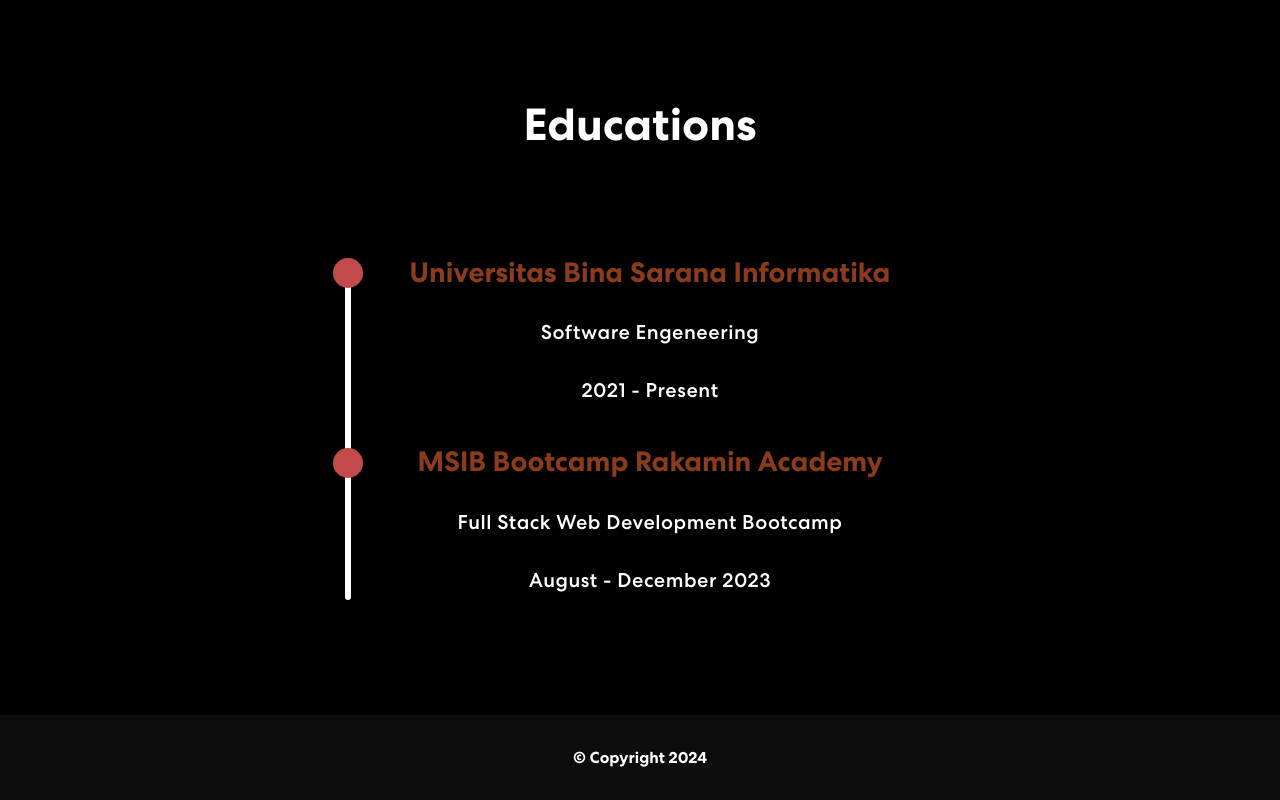
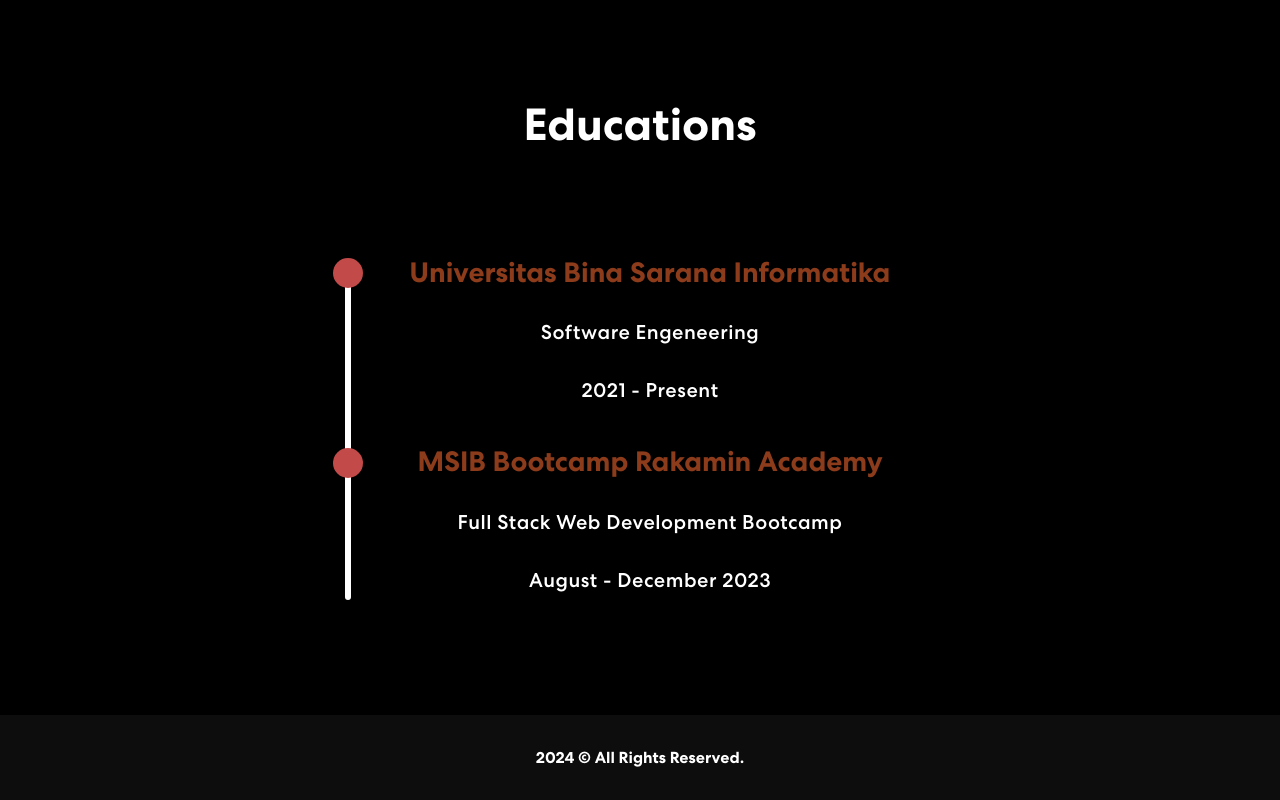
Before and after one commit to dittrmdhn/my-portfolio, a React (Create React App) app: page / in a window 1280 px wide. Shown: the part 2842-3642 px from the top of the page. Built offline with nearby package versions, Linux system fonts and the light colour scheme.

Commit message:
update footer

```diff
--- a/src/components/Footer.js
+++ b/src/components/Footer.js
@@ -6,7 +6,9 @@ export const Footer = () => {
 			<Container>
 				<Row className="justify-content-center">
 					<Col xs="auto p-4">
-						<p className="mb-2 mt-2 fw-bold ">&copy; Copyright 2024</p>
+						<p className="mb-2 mt-2 fw-bold ">
+							2024 &copy; All Rights Reserved.
+						</p>
 					</Col>
 				</Row>
 			</Container>
```
